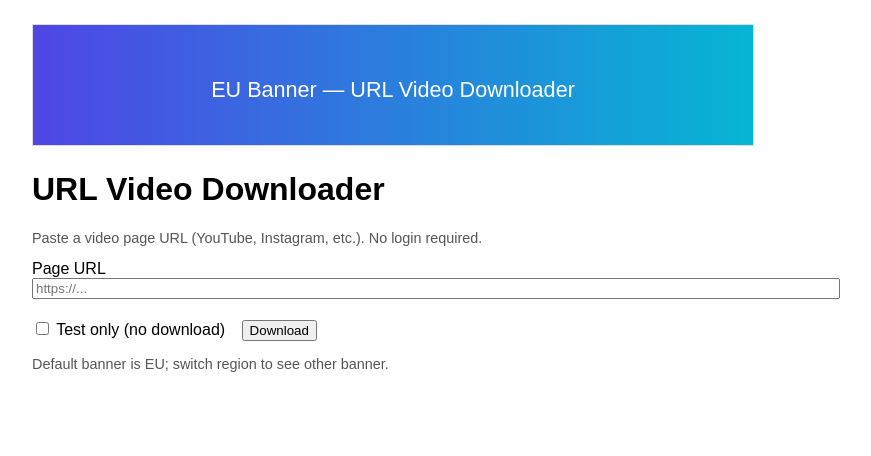
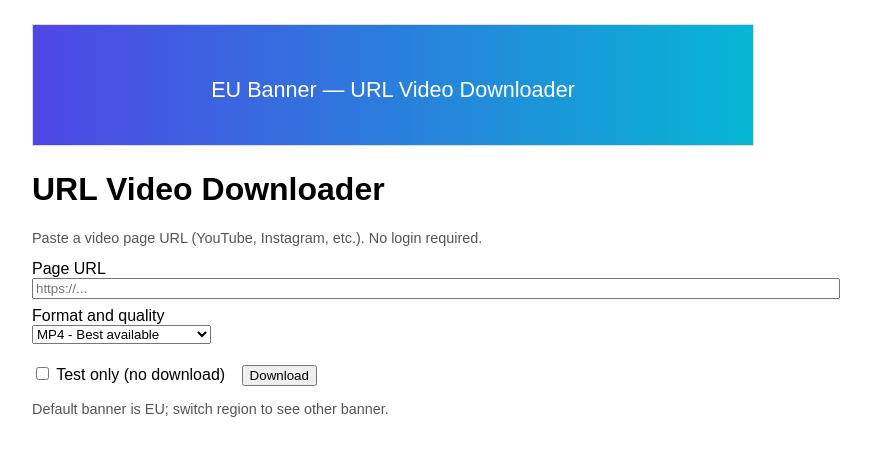
Before and after one commit to marchstalin/url-video-app, a Flask app: page / in a window 1280 px wide. Shown: the top 456 px of the page, without its empty margins (208-1079 px from the left). Run offline with Flask 2, Linux system fonts and the light colour scheme.

Commit message:
download vide file with multiple quality

```diff
--- a/app.py
+++ b/app.py
@@ -2,6 +2,7 @@ import os
 import tempfile
 import shutil
 import threading
+import mimetypes
 from flask import Flask, request, render_template, send_file, redirect, url_for, flash
 try:
     from yt_dlp import YoutubeDL
@@ -15,6 +16,29 @@ app.secret_key = os.environ.get("FLASK_SECRET", "dev-secret")
 
 # in-memory map of pending downloads: token -> (filepath, tmpdir)
 pending_downloads = {}
+
+QUALITY_FORMATS = {
+    'mp3': {
+        'format': 'bestaudio/best',
+        'extension': 'mp3',
+        'postprocessors': [{
+            'key': 'FFmpegExtractAudio',
+            'preferredcodec': 'mp3',
+            'preferredquality': '192',
+        }],
+    },
+    'mp4_best': {'format': 'bestvideo+bestaudio/best', 'extension': 'mp4'},
+}
+
+for height in (360, 480, 720, 1080):
+    QUALITY_FORMATS[f'mp4_{height}'] = {
+        'format': f'bestvideo[height<={height}]+bestaudio/best[height<={height}]',
+        'extension': 'mp4',
+    }
+    QUALITY_FORMATS[f'muted_{height}'] = {
+        'format': f'bestvideo[height<={height}]',
+        'extension': 'mp4',
+    }
 
 
 def cleanup_later(path, delay=60):
@@ -77,6 +101,12 @@ def download():
         flash('Please provide a URL')
         return redirect(url_for('index'))
 
+    quality = request.form.get('quality', 'mp4_best')
+    format_options = QUALITY_FORMATS.get(quality)
+    if not format_options:
+        flash('Please select a valid video quality.')
+        return redirect(url_for('index'))
+
     tmpdir = tempfile.mkdtemp(prefix='yvdl_')
 
     try:
@@ -92,7 +122,7 @@ def download():
                 app.logger.error(msg)
 
         ydl_opts = {
-            'format': 'bestvideo+bestaudio/best',
+            'format': format_options['format'],
             'outtmpl': os.path.join(tmpdir, '%(title)s.%(ext)s'),
             'noplaylist': True,
             'quiet': False,
@@ -102,6 +132,8 @@ def download():
             'logger': _YTDLPLogger(),
             'merge_output_format': 'mp4',
         }
+        if format_options.get('postprocessors'):
+            ydl_opts['postprocessors'] = format_options['postprocessors']
 
         # prefer an installed JS runtime (deno or node) and pass explicit path to yt-dlp
         try:
@@ -130,7 +162,12 @@ def download():
             # Fall back to calling yt-dlp CLI if installed
             import subprocess, json
             node_path = shutil.which('node') or shutil.which('nodejs')
-            cmd = ['yt-dlp', '-f', 'best', '-o', os.path.join(tmpdir, '%(title)s.%(ext)s'), '--no-playlist']
+            cmd = [
+                'yt-dlp', '-f', format_options['format'],
+                '-o', os.path.join(tmpdir, '%(title)s.%(ext)s'), '--no-playlist',
+            ]
+            if quality == 'mp3':
+                cmd += ['--extract-audio', '--audio-format', 'mp3', '--audio-quality', '192K']
             if test_only:
                 cmd += ['--skip-download']
             if node_path:
@@ -166,16 +203,34 @@ def download():
         return redirect(url_for('index'))
 
 
-@app.route('/get/<token>', methods=['GET'])
-def serve_file(token):
-    entry = pending_downloads.pop(token, None)
+def get_pending_file(token, remove=False):
+    entry = pending_downloads.pop(token, None) if remove else pending_downloads.get(token)
     if not entry:
         flash('File not found or expired')
         return redirect(url_for('index'))
     filepath, tmpdir = entry
+    return filepath, tmpdir
+
+
+@app.route('/preview/<token>', methods=['GET'])
+def preview_file(token):
+    entry = get_pending_file(token)
+    if not isinstance(entry, tuple):
+        return entry
+    filepath, _ = entry
+    media_type = mimetypes.guess_type(filepath)[0] or 'video/mp4'
+    return send_file(filepath, mimetype=media_type, as_attachment=False, conditional=True)
+
+
+@app.route('/get/<token>', methods=['GET'])
+def serve_file(token):
+    entry = get_pending_file(token, remove=True)
+    if not isinstance(entry, tuple):
+        return entry
+    filepath, tmpdir = entry
     # remove the tmpdir shortly after serving (1s) so the download can start
     cleanup_later(tmpdir, delay=1)
-    return send_file(filepath, as_attachment=True)
+    return send_file(filepath, as_attachment=True, download_name=os.path.basename(filepath))
 
 
 if __name__ == '__main__':
--- a/templates/index.html
+++ b/templates/index.html
@@ -34,6 +34,20 @@
         <label>Page URL</label>
         <input type="text" name="url" placeholder="https://..." required>
 
+        <label for="quality">Format and quality</label>
+        <select id="quality" name="quality">
+          <option value="mp4_best">MP4 - Best available</option>
+          <option value="mp4_1080">MP4 - Up to 1080p</option>
+          <option value="mp4_720">MP4 - Up to 720p</option>
+          <option value="mp4_480">MP4 - Up to 480p</option>
+          <option value="mp4_360">MP4 - Up to 360p</option>
+          <option value="muted_1080">MP4 - Up to 1080p, muted</option>
+          <option value="muted_720">MP4 - Up to 720p, muted</option>
+          <option value="muted_480">MP4 - Up to 480p, muted</option>
+          <option value="muted_360">MP4 - Up to 360p, muted</option>
+          <option value="mp3">MP3 - Audio only</option>
+        </select>
+
         <!-- Cookies and proxy inputs removed for testing; app will attempt direct downloads -->
 
         <div style="margin-top:12px">
```
Also changed, not shown: templates/ready.html (+8 -4 lines), README.md.
